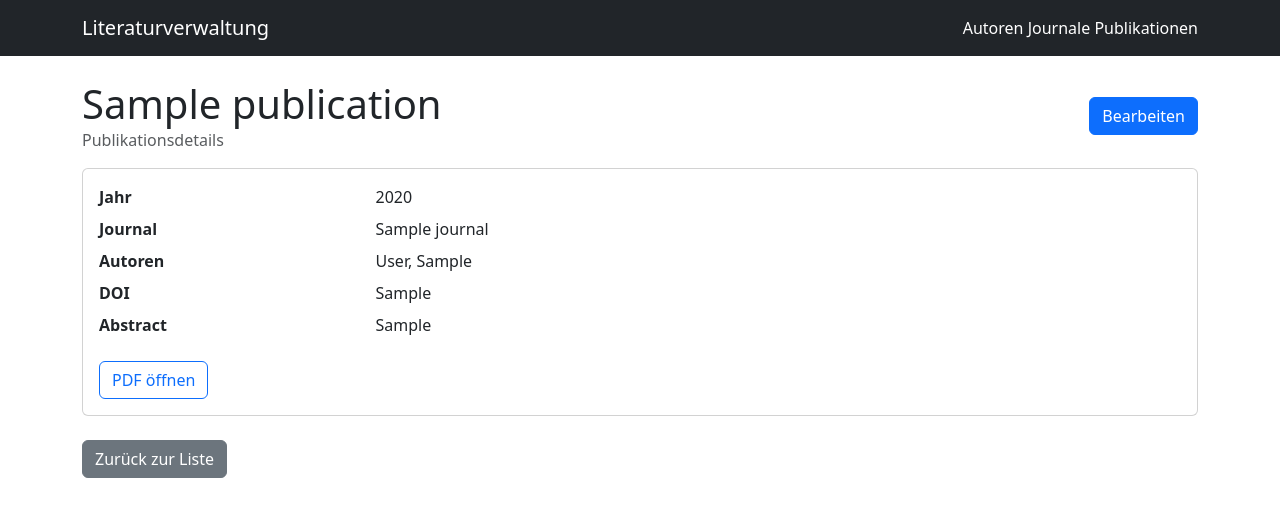
After one commit to sklarmann/SimpleLiteratureManager, a Django app: page /publications/1/ in a window 1280 px wide. The commit adds this page. Shown: the top 517 px of the page. Run offline with Django 5.2, Linux system fonts and the light colour scheme; tables that the repository leaves empty hold one stand-in row (values such as "Sample post").

Commit message:
Add publication detail view with edit support

```diff
--- /dev/null
+++ b/SimpleLiteratureManager/library/templates/publication_detail.html
@@ -0,0 +1,43 @@
+{% extends "base.html" %}
+{% block content %}
+<div class="d-flex justify-content-between align-items-center mb-3">
+    <div>
+        <h1 class="mb-0">{{ publication.title }}</h1>
+        <p class="mb-0 text-muted">Publikationsdetails</p>
+    </div>
+    <a class="btn btn-primary" href="{% url 'publication_update' publication.id %}">Bearbeiten</a>
+</div>
+
+<div class="card mb-4">
+    <div class="card-body">
+        <dl class="row mb-0">
+            <dt class="col-sm-3">Jahr</dt>
+            <dd class="col-sm-9">{{ publication.year }}</dd>
+
+            <dt class="col-sm-3">Journal</dt>
+            <dd class="col-sm-9">{{ publication.journal|default_if_none:"-" }}</dd>
+
+            <dt class="col-sm-3">Autoren</dt>
+            <dd class="col-sm-9">
+                {% if publication.authors.all|length %}
+                    {{ publication.authors.all|join:", " }}
+                {% else %}
+                    -
+                {% endif %}
+            </dd>
+
+            <dt class="col-sm-3">DOI</dt>
+            <dd class="col-sm-9">{{ publication.doi|default_if_none:"-" }}</dd>
+
+            <dt class="col-sm-3">Abstract</dt>
+            <dd class="col-sm-9">{{ publication.abstract|default_if_none:"-" }}</dd>
+        </dl>
+
+        {% if publication.pdf %}
+            <a href="{{ publication.pdf.url }}" class="btn btn-outline-primary mt-3" target="_blank" rel="noopener">PDF öffnen</a>
+        {% endif %}
+    </div>
+</div>
+
+<a class="btn btn-secondary" href="{% url 'publication_list' %}">Zurück zur Liste</a>
+{% endblock %}
--- a/SimpleLiteratureManager/library/templates/publication_list.html
+++ b/SimpleLiteratureManager/library/templates/publication_list.html
@@ -3,14 +3,14 @@
 <h1>Publikationen</h1>
 
 <div class="mb-3">
-    <a href="/publications/add/" class="btn btn-primary me-2">Publikation hinzufügen</a>
-    <a href="/publications/add-doi/" class="btn btn-outline-primary">Per DOI hinzufügen</a>
+    <a href="{% url 'publication_create' %}" class="btn btn-primary me-2">Publikation hinzufügen</a>
+    <a href="{% url 'publication_add_by_doi' %}" class="btn btn-outline-primary">Per DOI hinzufügen</a>
 </div>
 
 <ul class="list-group">
     {% for p in publications %}
     <li class="list-group-item">
-        <strong>{{ p.title }}</strong> ({{ p.year }})<br>
+        <strong><a href="{% url 'publication_detail' p.id %}">{{ p.title }}</a></strong> ({{ p.year }})<br>
         Autoren: {{ p.authors.all|join:", " }}<br>
         Journal: {{ p.journal }}<br>
         {% if p.doi %}DOI: {{ p.doi }}<br>{% endif %}
--- a/SimpleLiteratureManager/library/urls.py
+++ b/SimpleLiteratureManager/library/urls.py
@@ -17,5 +17,9 @@ urlpatterns = [
     path("journals/add/", views.journal_create, name="journal_create"),
     path("publications/", views.publication_list, name="publication_list"),
     path("publications/add/", views.publication_create, name="publication_create"),
+    path("publications/<int:pk>/", views.publication_detail, name="publication_detail"),
+    path(
+        "publications/<int:pk>/edit/", views.publication_update, name="publication_update"
+    ),
     path("publications/add-doi/", views.publication_add_by_doi, name="publication_add_by_doi"),
 ]
--- a/SimpleLiteratureManager/library/views.py
+++ b/SimpleLiteratureManager/library/views.py
@@ -136,7 +136,32 @@ def publication_create(request):
             return redirect("publication_list")
     else:
         form = PublicationForm()
-    return render(request, "publication_form.html", {"form": form})
+    return render(request, "publication_form.html", {"form": form, "is_edit": False})
+
+
+def publication_detail(request, pk):
+    publication = get_object_or_404(
+        Publication.objects.select_related("journal").prefetch_related("authors"),
+        pk=pk,
+    )
+    return render(request, "publication_detail.html", {"publication": publication})
+
+
+def publication_update(request, pk):
+    publication = get_object_or_404(Publication, pk=pk)
+    if request.method == "POST":
+        form = PublicationForm(request.POST, request.FILES, instance=publication)
+        if form.is_valid():
+            form.save()
+            return redirect("publication_detail", pk=publication.pk)
+    else:
+        form = PublicationForm(instance=publication)
+
+    return render(
+        request,
+        "publication_form.html",
+        {"form": form, "publication": publication, "is_edit": True},
+    )
 
 
 def _extract_year(message):
```
Also changed, not shown: SimpleLiteratureManager/library/templates/publication_form.html (+7 -3 lines).
